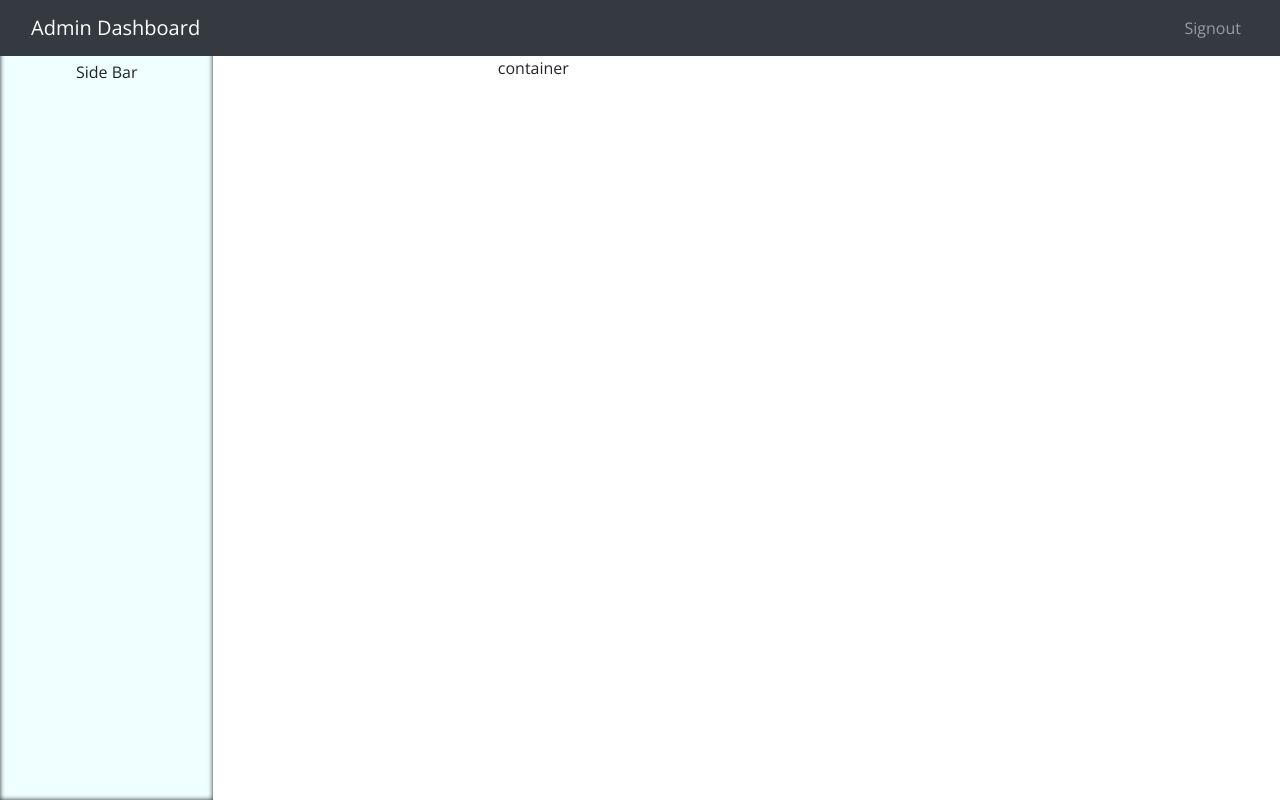
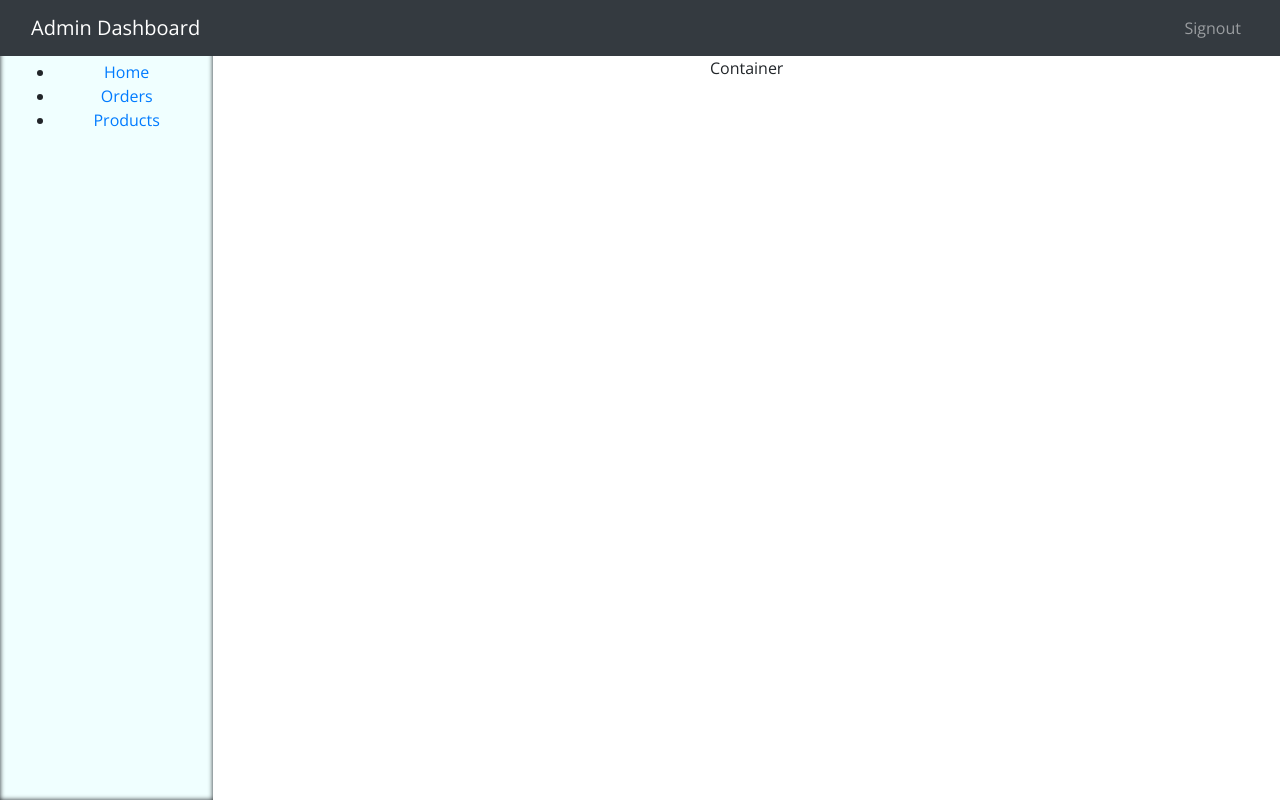
Before and after one commit to tew9/webStore-admin, a React (Create React App) app: page / in a window 1280 px wide. Built offline with nearby package versions, Linux system fonts and the light colour scheme; sample sign-in values are in the browser's storage.

Commit message:
add sidebar

```diff
--- a/src/App.js
+++ b/src/App.js
@@ -7,6 +7,8 @@ import Home from './containers/Home';
 import { useDispatch, useSelector } from "react-redux";
 import PrivateRoute  from '../src/components/HOC/PrivateRoute'
 import * as authAction from './actions/auth.action'
+import Products from './containers/Products/products';
+import Orders from './containers/Orders/orders';
 
 const App = () => {
 
@@ -24,6 +26,8 @@ const App = () => {
     <div className="App">
       <Switch>
         <PrivateRoute path='/' exact component={Home}/>
+        <PrivateRoute path='/products' component={ Products }/>
+        <PrivateRoute path='/orders' component={ Orders }/>
         <Route path='/signup' component={Signup}/>
         <Route path='/signin' component={Signin}/>
       </Switch>
--- a/src/actions/auth.action.js
+++ b/src/actions/auth.action.js
@@ -3,7 +3,7 @@ import axios from '../utilities/axios';
 
 export const login = (user) => {
   return async (dispatch) => {
-    dispatch({type: authConstants.LOGIN_REQUEST, payload: {authenticating: true}})
+    dispatch({type: authConstants.LOGIN_REQUEST})
     try{
       const res = await axios.post('/signin', {
         email: user.email,
--- a/src/components/Layout/index.js
+++ b/src/components/Layout/index.js
@@ -1,6 +1,7 @@
 import React from 'react'
-import Header from '../Header'
-
+import Header from '../Header';
+import { Container, Row, Col} from 'react-bootstrap';
+import { NavLink } from 'react-router-dom';
 /**
 * @author
 * @function Layout
@@ -10,7 +11,23 @@ const Layout = (props) => {
   return(
     <>
       <Header/>
-      {props.children}
+      {
+        props.sidebar?
+        <Container fluid>
+          <Row>
+            <Col md={2} className="sidebar">
+              <ul>
+                <li><NavLink to={"/"}>Home</NavLink></li>
+                <li><NavLink to={"/orders"}>Orders</NavLink></li>
+                <li><NavLink to={"/products"}>Products</NavLink></li>
+              </ul>
+            </Col>
+            <Col md={10} style={{marginLeft: 'auto'}}>{props.children}</Col>
+          </Row>
+      </Container>
+      :
+        props.children
+      }
     </>
    )
 
--- a/src/containers/Home/index.js
+++ b/src/containers/Home/index.js
@@ -1,29 +1,15 @@
-import React from 'react'
-import { Col, Container, Jumbotron, Row } from 'react-bootstrap'
-import Layout from '../../components/Layout'
-import './index.css'
+import React from "react";
+import Layout from "../../components/Layout";
+import "./index.css";
 /**
-* @author
-* @function Home
-**/
+ * @author
+ * @function Home
+ **/
 
 const Home = (props) => {
-  return(
-    <Layout>
-      <Row>
-        <Container fluid>
-          <Col md={2} className = "sidebar">Side Bar</Col>
-          <Col md={10}>container</Col>
-        </Container>
-      </Row>
-      {/* <Jumbotron style={{margin:'5rem', background: 'white'}} className='text-center'>
-        <h1>Welcome to Admin dashboard</h1>
-        <p>orem ipsum dolor sit amet, cum ullum quando legimus no. Eam scripta viderer neglegentur et. Pro dolorem delicatissimi ad. Cum ea munere possit omittantur. Pri saepe oratio ut. Qui fabellas verterem an, fierent detracto ei qui. Utinam argumentum te has, laboramus voluptaria ad ius, te vix illud percipit.</p>
-      </Jumbotron> */}
+  return (
+    <Layout sidebar>Container</Layout>
+  );
+};
 
-    </Layout>
-   )
-
- }
-
-export default Home
+export default Home;
--- /dev/null
+++ b/src/containers/Orders/orders.js
@@ -0,0 +1,14 @@
+import React from 'react'
+import Layout from '../../components/Layout'
+/**
+* @author
+* @function Orders
+**/
+
+const Orders = (props) => {
+  return(
+    <Layout sidebar>Orders</Layout>
+   )
+ }
+
+export default Orders
--- /dev/null
+++ b/src/containers/Products/products.js
@@ -0,0 +1,14 @@
+import React from 'react'
+import Layout from '../../components/Layout'
+/**
+* @author
+* @function Products
+**/
+
+const Products = (props) => {
+  return(
+    <Layout sidebar>products</Layout>
+   )
+ }
+
+export default Products
--- a/src/containers/Signin/Signin.js
+++ b/src/containers/Signin/Signin.js
@@ -1,4 +1,4 @@
-import React, { useState, useEffect } from "react";
+import React, { useState } from "react";
 import { Container, Form, Button, Row, Col } from "react-bootstrap";
 import { useDispatch, useSelector } from "react-redux";
 import Layout from "../../components/Layout/index";
```
